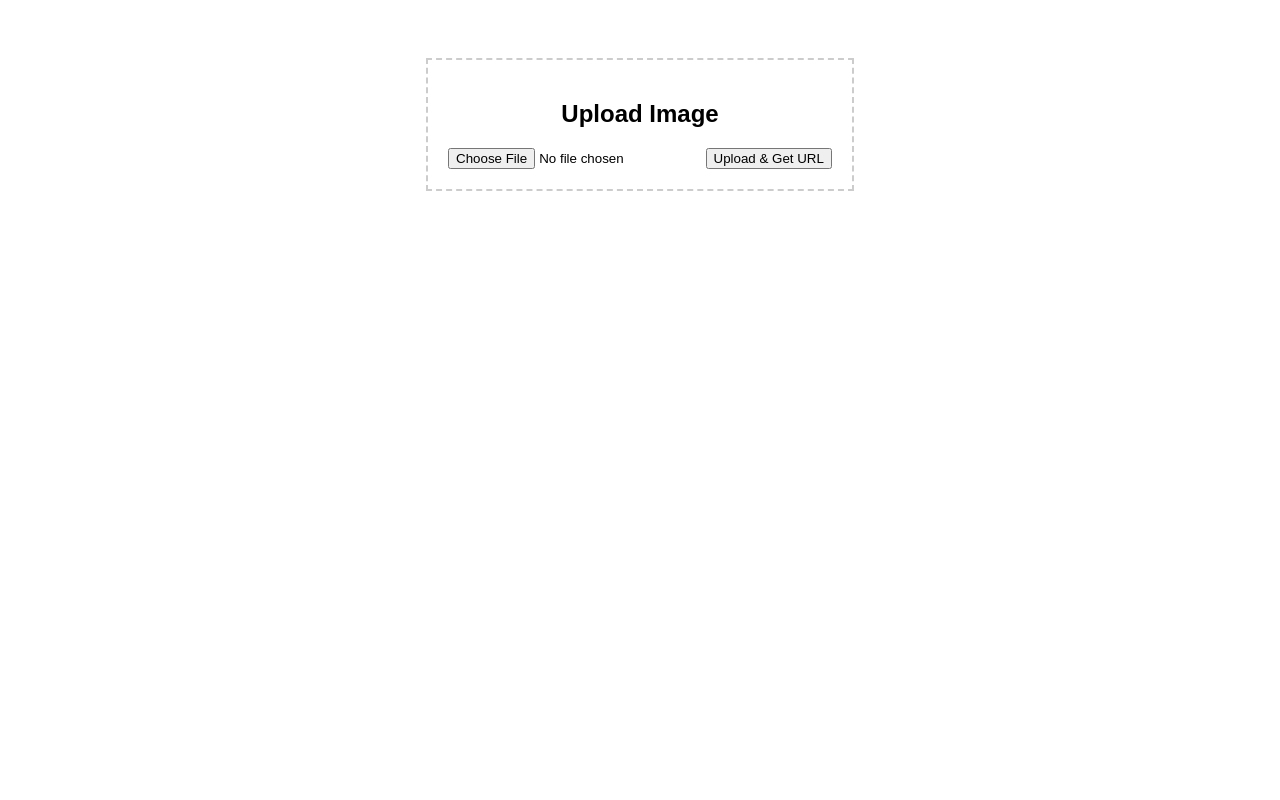
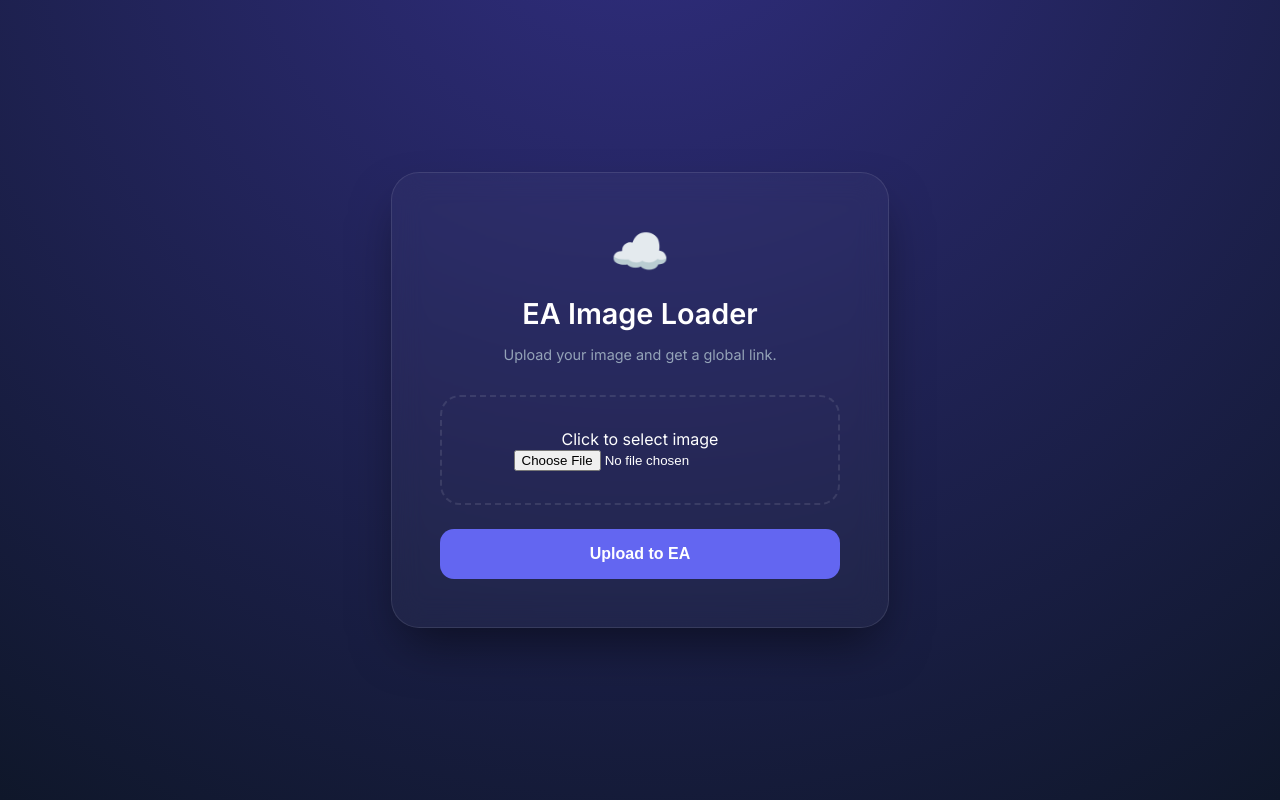
Before and after one commit to kbpro12/image-uploader, a website: page public/index.html in a window 1280 px wide. Drawn offline with Linux system fonts and the light colour scheme.

Commit message:
Revamp image upload interface with new design
Updated the HTML structure and styles for the image upload interface, enhancing user experience with a new design and functionality.

```diff
--- a/public/index.html
+++ b/public/index.html
@@ -1,37 +1,182 @@
 <!DOCTYPE html>
 <html lang="en">
 <head>
-    <title>Quick Image Host</title>
+    <meta charset="UTF-8">
+    <meta name="viewport" content="width=device-width, initial-scale=1.0">
+    <title>EA Image Loader | Fast & Secure</title>
+    <link href="https://fonts.googleapis.com/css2?family=Inter:wght@400;600&display=swap" rel="stylesheet">
     <style>
-        body { font-family: sans-serif; text-align: center; padding: 50px; }
-        .box { border: 2px dashed #ccc; padding: 20px; display: inline-block; }
+        :root {
+            --primary: #6366f1;
+            --bg: #0f172a;
+            --glass: rgba(255, 255, 255, 0.03);
+            --glass-border: rgba(255, 255, 255, 0.1);
+        }
+
+        body {
+            font-family: 'Inter', sans-serif;
+            background: var(--bg);
+            background-image: radial-gradient(circle at 50% -20%, #312e81, #0f172a);
+            color: white;
+            display: flex;
+            justify-content: center;
+            align-items: center;
+            min-height: 100vh;
+            margin: 0;
+        }
+
+        .container {
+            background: var(--glass);
+            backdrop-filter: blur(15px);
+            border: 1px solid var(--glass-border);
+            padding: 3rem;
+            border-radius: 28px;
+            box-shadow: 0 25px 50px -12px rgba(0, 0, 0, 0.5);
+            width: 90%;
+            max-width: 400px;
+            text-align: center;
+        }
+
+        .logo-icon {
+            font-size: 3rem;
+            margin-bottom: 1rem;
+            display: inline-block;
+        }
+
+        h1 { font-size: 1.8rem; margin: 0; color: #fff; }
+        p { color: #94a3b8; margin-bottom: 2rem; font-size: 0.9rem; }
+
+        .upload-area {
+            border: 2px dashed var(--glass-border);
+            border-radius: 20px;
+            padding: 2rem;
+            cursor: pointer;
+            transition: all 0.3s ease;
+            margin-bottom: 1.5rem;
+            display: block;
+        }
+
+        .upload-area:hover {
+            border-color: var(--primary);
+            background: rgba(99, 102, 241, 0.05);
+        }
+
+        #previewImg {
+            width: 100%;
+            max-height: 180px;
+            object-fit: cover;
+            border-radius: 12px;
+            display: none;
+            margin-bottom: 1rem;
+        }
+
+        .btn {
+            background: var(--primary);
+            color: white;
+            border: none;
+            padding: 1rem;
+            border-radius: 14px;
+            font-weight: 600;
+            width: 100%;
+            cursor: pointer;
+            font-size: 1rem;
+            transition: opacity 0.2s;
+        }
+
+        .btn:hover { opacity: 0.9; }
+
+        .result-box {
+            margin-top: 2rem;
+            display: none;
+            text-align: left;
+        }
+
+        .url-wrapper {
+            background: rgba(0, 0, 0, 0.4);
+            padding: 0.8rem;
+            border-radius: 10px;
+            display: flex;
+            align-items: center;
+            border: 1px solid var(--glass-border);
+            margin-top: 0.5rem;
+        }
+
+        #urlDisplay {
+            background: transparent;
+            border: none;
+            color: #38bdf8;
+            flex-grow: 1;
+            font-family: monospace;
+            outline: none;
+            width: 100%;
+        }
     </style>
 </head>
 <body>
-    <div class="box">
-        <h2>Upload Image</h2>
-        <input type="file" id="imageInput">
-        <button onclick="sendToServer()">Upload & Get URL</button>
-        <div id="output" style="margin-top: 20px; display: none;">
-            <p>Direct URL:</p>
-            <input type="text" id="urlBox" readonly style="width: 300px;">
+
+<div class="container">
+    <div class="logo-icon">☁️</div>
+    <h1>EA Image Loader</h1>
+    <p>Upload your image and get a global link.</p>
+
+    <label for="imageInput" class="upload-area">
+        <img id="previewImg" src="#" alt="Preview">
+        <div id="statusText">Click to select image</div>
+        <input type="file" id="imageInput" accept="image/*">
+    </label>
+
+    <button class="btn" onclick="handleUpload()">Upload to EA</button>
+
+    <div class="result-box" id="resultBox">
+        <span style="font-size: 0.7rem; color: #94a3b8; font-weight: bold;">DIRECT URL</span>
+        <div class="url-wrapper">
+            <input type="text" id="urlDisplay" readonly>
+            <button onclick="copyLink()" style="background:none; border:none; cursor:pointer; font-size: 1.2rem;">📋</button>
         </div>
     </div>
+</div>
 
-    <script>
-        async function sendToServer() {
-            const fileInput = document.getElementById('imageInput');
-            if (fileInput.files.length === 0) return alert("Select a file first!");
+<script>
+    const imageInput = document.getElementById('imageInput');
+    const previewImg = document.getElementById('previewImg');
+    const statusText = document.getElementById('statusText');
 
-            const formData = new FormData();
-            formData.append('myImage', fileInput.files[0]);
+    imageInput.addEventListener('change', () => {
+        const file = imageInput.files[0];
+        if (file) {
+            const reader = new FileReader();
+            reader.onload = (e) => {
+                previewImg.src = e.target.result;
+                previewImg.style.display = 'block';
+                statusText.innerText = file.name;
+            }
+            reader.readAsDataURL(file);
+        }
+    });
 
+    async function handleUpload() {
+        if (!imageInput.files[0]) return alert("Select a file!");
+        const formData = new FormData();
+        formData.append('myImage', imageInput.files[0]);
+        statusText.innerText = "Processing...";
+
+        try {
             const response = await fetch('/upload', { method: 'POST', body: formData });
             const data = await response.json();
+            document.getElementById('resultBox').style.display = 'block';
+            document.getElementById('urlDisplay').value = data.url;
+            statusText.innerText = "Upload Finished!";
+        } catch (err) {
+            alert("Upload failed.");
+        }
+    }
 
-            document.getElementById('output').style.display = 'block';
-            document.getElementById('urlBox').value = data.url;
-        }
-    </script>
+    function copyLink() {
+        const urlBox = document.getElementById("urlDisplay");
+        urlBox.select();
+        navigator.clipboard.writeText(urlBox.value);
+        alert("Link copied!");
+    }
+</script>
 </body>
 </html>
```
